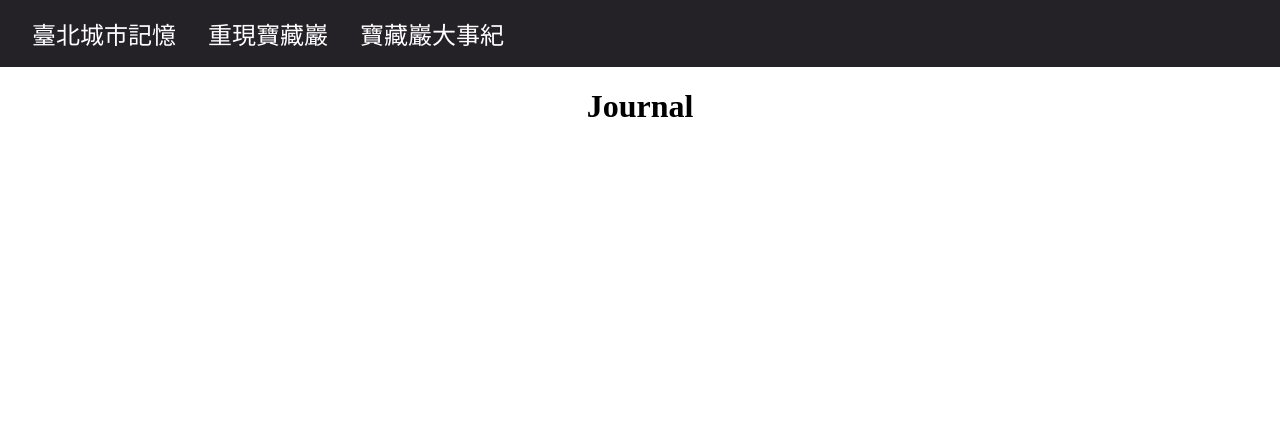
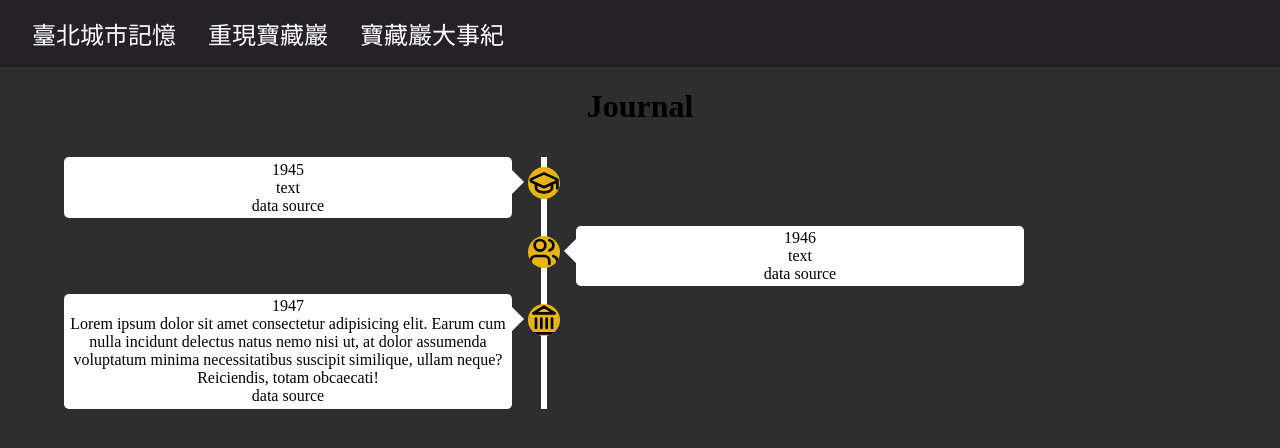
Before and after one commit to chinthomas/Taipei-Urban-Memory-Web, a React (Vite) app: page /journal in a window 1280 px wide. Shown: the top 448 px of the page. Built offline with nearby package versions, Linux system fonts and the light colour scheme.

Commit message:
static timeline with fake data

```diff
--- a/package.json
+++ b/package.json
@@ -10,9 +10,11 @@
     "preview": "vite preview"
   },
   "dependencies": {
+    "json-loader": "^0.5.7",
     "react": "^18.3.1",
     "react-dom": "^18.3.1",
-    "react-router-dom": "^7.0.1"
+    "react-router-dom": "^7.0.1",
+    "react-vertical-timeline-component": "^3.6.0"
   },
   "devDependencies": {
     "@eslint/js": "^9.13.0",
--- a/src/PageJournal.jsx
+++ b/src/PageJournal.jsx
@@ -1,9 +1,9 @@
+import Timeline from "./Timeline";
 function PageJournal(){
   return(
     <>
-      <body>
         <h1>Journal</h1>
-      </body>
+        <Timeline />
     </>
 
   );
--- /dev/null
+++ b/src/Timeline.css
@@ -0,0 +1,72 @@
+.timeline{
+  width: 80%;
+  margin: 2rem;
+  position: relative;
+}
+.timeline::after{
+  content: '';
+  position: absolute;
+  width: 6px;
+  height: 100%;
+  background-color: #fff;
+  top: 0;
+  left: 50%;
+  margin-left: -3px;
+}
+.container{
+  width: 50%;
+  position: relative;
+}
+.left-container{
+  left: 0%;
+}
+.right-container{
+  left: 50%;
+}
+
+.text-box{
+  color: black;
+  margin: 0.5rem 2rem;
+  padding: 0.2rem;
+  background: #fff;
+  position: relative;
+  border-radius: 5px;
+}
+
+.container svg{
+  width: 2rem;
+  height: 2rem;
+  position: absolute;
+  background-color: #e6b413;
+  border-radius: 50%;
+  top: 10px;
+  z-index: 10;
+}
+.right-container svg{
+  left: -16px;
+}
+.left-container svg{
+  right: -16px;
+}
+
+.left-container-arrow{
+  height: 0;
+  width: 0;
+  position: absolute;
+  top: 10px;
+  border-top: 15px solid transparent;
+  border-bottom: 15px solid transparent;
+  border-left: 15px solid #fff;
+  right: 20px;
+}
+
+.right-container-arrow{
+  height: 0;
+  width: 0;
+  position: absolute;
+  top: 10px;
+  border-top: 15px solid transparent;
+  border-bottom: 15px solid transparent;
+  border-right: 15px solid #fff;
+  left: 20px;
+}
--- /dev/null
+++ b/src/Timeline.jsx
@@ -0,0 +1,49 @@
+import './Timeline.css'
+// import timelineElements from "./data/timelineElements";
+import timelinelist from "./data/timelineElements.json"
+function Timeline(){
+  const chooseIcon = (iconName) =>{
+    switch(iconName){
+      case "government":
+        return(
+          <svg xmlns="http://www.w3.org/2000/svg" width="24" height="24" viewBox="0 0 24 24" fill="none" stroke="currentColor" strokeWidth="2" strokeLinecap="round" strokeLinejoin="round" className="lucide lucide-landmark"><line x1="3" x2="21" y1="22" y2="22"/><line x1="6" x2="6" y1="18" y2="11"/><line x1="10" x2="10" y1="18" y2="11"/><line x1="14" x2="14" y1="18" y2="11"/><line x1="18" x2="18" y1="18" y2="11"/><polygon points="12 2 20 7 4 7"/></svg>
+        )
+        case "residents":
+          return(
+            <svg xmlns="http://www.w3.org/2000/svg" width="24" height="24" viewBox="0 0 24 24" fill="none" stroke="currentColor" strokeWidth="2" strokeLinecap="round" strokeLinejoin="round" className="lucide lucide-users"><path d="M16 21v-2a4 4 0 0 0-4-4H6a4 4 0 0 0-4 4v2"/><circle cx="9" cy="7" r="4"/><path d="M22 21v-2a4 4 0 0 0-3-3.87"/><path d="M16 3.13a4 4 0 0 1 0 7.75"/></svg>
+          )
+        case "graduator":
+          return(
+            <svg xmlns="http://www.w3.org/2000/svg" width="24" height="24" viewBox="0 0 24 24" fill="none" stroke="currentColor" strokeWidth="2" strokeLinecap="round" strokeLinejoin="round" className="lucide lucide-graduation-cap"><path d="M21.42 10.922a1 1 0 0 0-.019-1.838L12.83 5.18a2 2 0 0 0-1.66 0L2.6 9.08a1 1 0 0 0 0 1.832l8.57 3.908a2 2 0 0 0 1.66 0z"/><path d="M22 10v6"/><path d="M6 12.5V16a6 3 0 0 0 12 0v-3.5"/></svg>
+          )
+        default:
+        return(
+          <svg></svg>
+        )
+      }}
+
+  return(
+  <div className='timeline'>
+      {
+        timelinelist.map((element) => {
+          return (
+            <div className={`container ${(element.id%2)?'left-container':'right-container'}`} key={element.id}>
+              <div className="text-box">
+                <div>{element.year}</div>
+                <div className="vertical-timeline-element-title">{element.description}</div>
+                <div>{element.source}</div>
+              </div>
+              <div className="icon-box">
+                {chooseIcon(element.members)}
+              </div>
+              <span className={`${(element.id%2)?'left':'right'}-container-arrow`}></span>
+            </div>
+          );
+        })
+      }
+  </div>
+
+  );
+}
+
+export default Timeline;
--- /dev/null
+++ b/src/data/timelineElements.json
@@ -0,0 +1,23 @@
+[
+  {
+    "id": 1,
+    "year": 1945,
+    "members": "graduator",
+    "description": "text",
+    "source": "data source"
+  },
+  {
+    "id": 2,
+    "year": 1946,
+    "members": "residents",
+    "description": "text",
+    "source": "data source"
+  },
+  {
+    "id": 3,
+    "year": 1947,
+    "members": "government",
+    "description": "Lorem ipsum dolor sit amet consectetur adipisicing elit. Earum cum nulla incidunt delectus natus nemo nisi ut, at dolor assumenda voluptatum minima necessitatibus suscipit similique, ullam neque? Reiciendis, totam obcaecati!",
+    "source": "data source"
+  }
+]
--- a/src/index.css
+++ b/src/index.css
@@ -1,4 +1,5 @@
 body{
   width: 100%;
   margin: 0rem;
+  background-color: #2f2e2e;
 }
```
Also changed, not shown: 1 other file (tests, documents, lock files or other folders).
